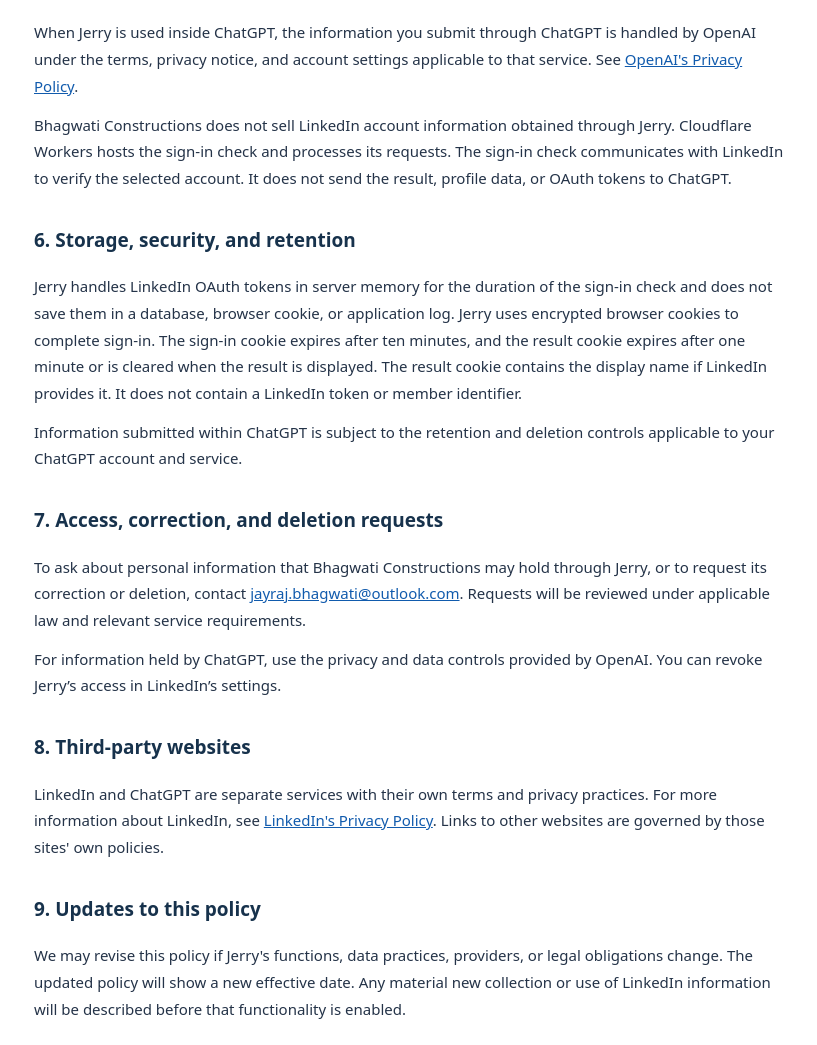
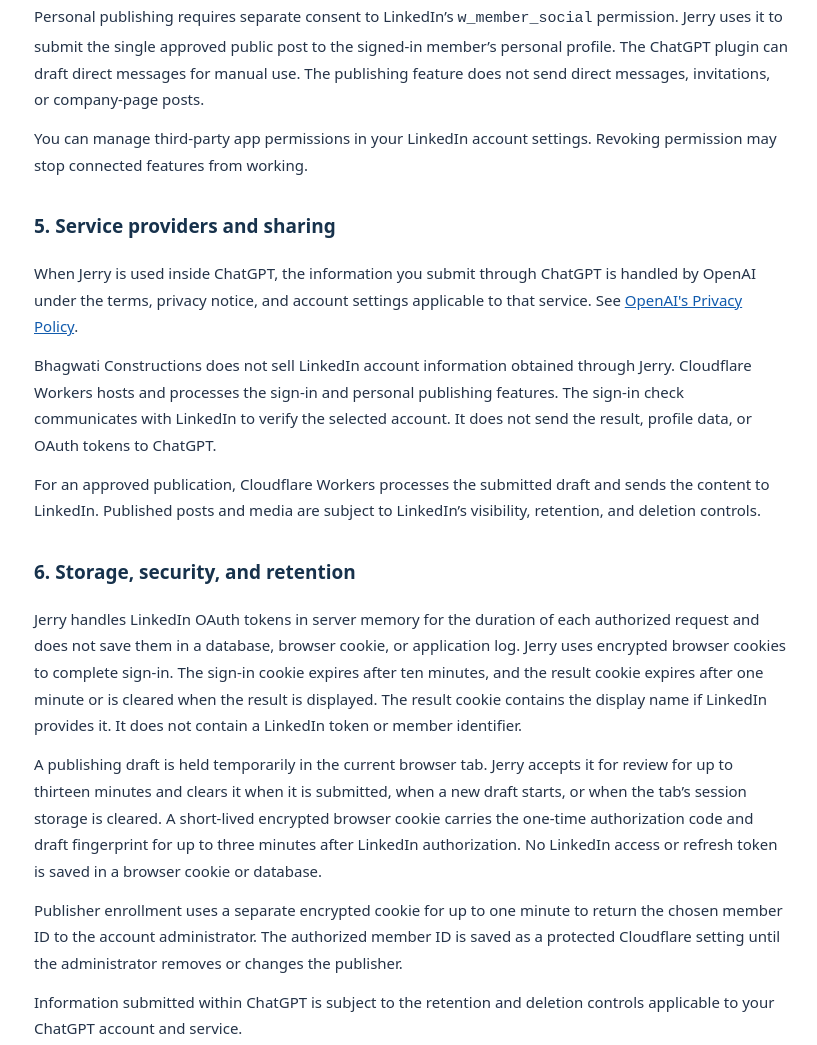
Before and after one commit to formusic7982-ui/jerry-privacy-policy, a plain HTML site: page index.html in a window 1280 px wide. Shown: the part 1447-2492 px from the top of the page, without its empty margins (229-1046 px from the left). Drawn offline with Linux system fonts and the light colour scheme.

Commit message:
Document Jerry’s approved personal LinkedIn publishing workflow

```diff
--- a/index.html
+++ b/index.html
@@ -4,6 +4,8 @@
 <p>Jerry is a private professional-content assistant developed for Bhagwati Constructions. It is intended to help an authorized user draft and review LinkedIn content for their personal profile and company page. This policy describes how information is handled in connection with Jerry. It does not cover all other business activities of Bhagwati Constructions.</p>
 <p><strong>LinkedIn sign-in:</strong> This policy covers Jerry’s optional, read-only LinkedIn sign-in check on Cloudflare Workers. When enabled, the check identifies the personal LinkedIn account you choose to authorize. The ChatGPT plugin is used for drafting and review. The sign-in check does not publish content or access or change company pages.</p>
 <h2>2. Information involved in using Jerry</h2>
+<p>When personal publishing is enabled, the authorized member can prepare a public LinkedIn post consisting of text and an optional image. Jerry uses the LinkedIn account identifier to verify the authorized publisher. Jerry submits the chosen text and image to LinkedIn after the publisher approves the displayed draft.</p>
+
 <p>You may voluntarily provide information in ChatGPT when using Jerry, such as your professional biography, company information, draft posts, project descriptions, profile links, instructions, and other content you choose to share. Do not include passwords, one-time verification codes, session cookies, or other sensitive credentials.</p>
 <p>If you choose to sign in, Jerry requests LinkedIn’s <code>openid</code> and <code>profile</code> permissions. Jerry validates the LinkedIn account identifier and displays the account name returned by LinkedIn. LinkedIn may return other basic profile fields with these permissions. Jerry discards those fields and does not request the email permission.</p>
 <h2>3. How information is used</h2>
@@ -11,12 +13,16 @@
 <p>Jerry is not intended to scrape LinkedIn, send unsolicited bulk messages, automate connection requests, or generate artificial engagement. No future feature should publish content or make account changes without your approval.</p>
 <h2>4. LinkedIn permissions and your choices</h2>
 <p>The sign-in check uses LinkedIn’s official consent page. You can decline access and continue to use Jerry’s drafting features. The sign-in check requests personal profile access only. Publishing permissions and company-page permissions are outside this sign-in check.</p>
+<p>Personal publishing requires separate consent to LinkedIn’s <code>w_member_social</code> permission. Jerry uses it to submit the single approved public post to the signed-in member’s personal profile. The ChatGPT plugin can draft direct messages for manual use. The publishing feature does not send direct messages, invitations, or company-page posts.</p>
 <p>You can manage third-party app permissions in your LinkedIn account settings. Revoking permission may stop connected features from working.</p>
 <h2>5. Service providers and sharing</h2>
 <p>When Jerry is used inside ChatGPT, the information you submit through ChatGPT is handled by OpenAI under the terms, privacy notice, and account settings applicable to that service. See <a href="https://openai.com/policies/privacy-policy/">OpenAI's Privacy Policy</a>.</p>
-<p>Bhagwati Constructions does not sell LinkedIn account information obtained through Jerry. Cloudflare Workers hosts the sign-in check and processes its requests. The sign-in check communicates with LinkedIn to verify the selected account. It does not send the result, profile data, or OAuth tokens to ChatGPT.</p>
+<p>Bhagwati Constructions does not sell LinkedIn account information obtained through Jerry. Cloudflare Workers hosts and processes the sign-in and personal publishing features. The sign-in check communicates with LinkedIn to verify the selected account. It does not send the result, profile data, or OAuth tokens to ChatGPT.</p>
+<p>For an approved publication, Cloudflare Workers processes the submitted draft and sends the content to LinkedIn. Published posts and media are subject to LinkedIn’s visibility, retention, and deletion controls.</p>
 <h2>6. Storage, security, and retention</h2>
-<p>Jerry handles LinkedIn OAuth tokens in server memory for the duration of the sign-in check and does not save them in a database, browser cookie, or application log. Jerry uses encrypted browser cookies to complete sign-in. The sign-in cookie expires after ten minutes, and the result cookie expires after one minute or is cleared when the result is displayed. The result cookie contains the display name if LinkedIn provides it. It does not contain a LinkedIn token or member identifier.</p>
+<p>Jerry handles LinkedIn OAuth tokens in server memory for the duration of each authorized request and does not save them in a database, browser cookie, or application log. Jerry uses encrypted browser cookies to complete sign-in. The sign-in cookie expires after ten minutes, and the result cookie expires after one minute or is cleared when the result is displayed. The result cookie contains the display name if LinkedIn provides it. It does not contain a LinkedIn token or member identifier.</p>
+<p>A publishing draft is held temporarily in the current browser tab. Jerry accepts it for review for up to thirteen minutes and clears it when it is submitted, when a new draft starts, or when the tab’s session storage is cleared. A short-lived encrypted browser cookie carries the one-time authorization code and draft fingerprint for up to three minutes after LinkedIn authorization. No LinkedIn access or refresh token is saved in a browser cookie or database.</p>
+<p>Publisher enrollment uses a separate encrypted cookie for up to one minute to return the chosen member ID to the account administrator. The authorized member ID is saved as a protected Cloudflare setting until the administrator removes or changes the publisher.</p>
 <p>Information submitted within ChatGPT is subject to the retention and deletion controls applicable to your ChatGPT account and service.</p>
 <h2>7. Access, correction, and deletion requests</h2>
 <p>To ask about personal information that Bhagwati Constructions may hold through Jerry, or to request its correction or deletion, contact <a href="mailto:jayraj.bhagwati@outlook.com">jayraj.bhagwati@outlook.com</a>. Requests will be reviewed under applicable law and relevant service requirements.</p>
```
